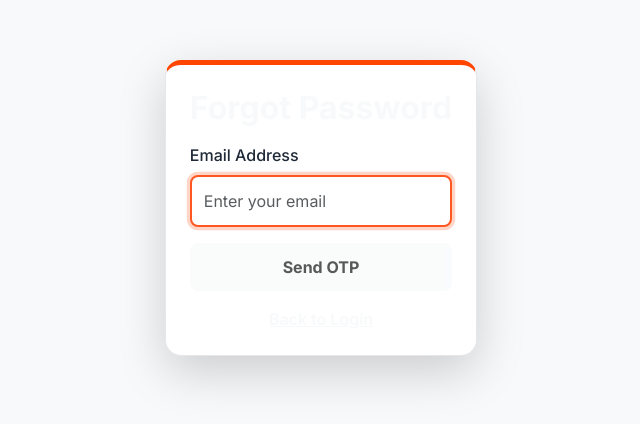
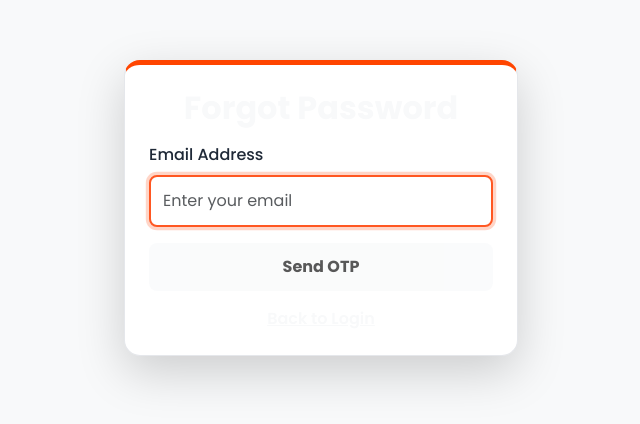
Before and after one commit to Dohperm/daily-hustle-worker-frontend, a React (Vite) app: page /forgot-password in a window 1280 px wide. Shown: the part 180-604 px from the top of the page, without its empty margins (319-959 px from the left). Built offline with nearby package versions, Linux system fonts and the light colour scheme; no server answers.

Commit message:
updated fonts

```diff
--- a/index.html
+++ b/index.html
@@ -5,7 +5,7 @@
     <link rel="icon" type="image/x-icon" href="/favicon.ico" />
     <link rel="preconnect" href="https://fonts.googleapis.com">
     <link rel="preconnect" href="https://fonts.gstatic.com" crossorigin>
-    <link href="https://fonts.googleapis.com/css2?family=Inter:wght@300;400;500;600;700&display=swap" rel="stylesheet">
+    <link href="https://fonts.googleapis.com/css2?family=Poppins:wght@300;400;500;600;700&display=swap" rel="stylesheet">
     <meta name="viewport" content="width=device-width, initial-scale=1.0" />
     <title>Daily Hustle</title>
   </head>
--- a/src/index.css
+++ b/src/index.css
@@ -50,10 +50,10 @@
   box-sizing: border-box;
   margin: 0;
   padding: 0;
-  font-family: 'Inter', -apple-system, BlinkMacSystemFont, 'Segoe UI', sans-serif;
+  font-family: "Poppins", system-ui, sans-serif;
 }
 body {
-  font-family: 'Inter', -apple-system, BlinkMacSystemFont, 'Segoe UI', sans-serif;
+  font-family: "Poppins", system-ui, sans-serif;
   background: var(--dh-bg-gradient);
   color: var(--dh-text);
   transition: var(--transition-fast);
@@ -61,9 +61,9 @@
   min-height: 100vh;
 }
 
-/* Ensure all elements use Inter */
+/* Ensure all elements use Poppins */
 input, button, select, textarea, table, th, td {
-  font-family: 'Inter', -apple-system, BlinkMacSystemFont, 'Segoe UI', sans-serif !important;
+  font-family: "Poppins", system-ui, sans-serif !important;
 }
 
 /* ============================================================================
@@ -208,7 +208,7 @@
   justify-content: center;
   gap: 0.5rem;
   text-align: center;
-  font-family: 'Inter', -apple-system, BlinkMacSystemFont, 'Segoe UI', sans-serif !important;
+  font-family: "Poppins", system-ui, sans-serif !important;
 }
 
 .btn-primary, .btn-costom {
@@ -273,7 +273,7 @@
   padding: 1rem;
   text-align: left;
   border-bottom: 1px solid var(--dh-border);
-  font-family: 'Inter', -apple-system, BlinkMacSystemFont, 'Segoe UI', sans-serif !important;
+  font-family: "Poppins", system-ui, sans-serif !important;
 }
 
 .table th {
@@ -314,7 +314,7 @@
   transition: border-color 0.2s;
   background: var(--dh-card-bg);
   color: var(--dh-text);
-  font-family: 'Inter', -apple-system, BlinkMacSystemFont, 'Segoe UI', sans-serif !important;
+  font-family: "Poppins", system-ui, sans-serif !important;
 }
 
 .form-control:focus {
@@ -514,7 +514,7 @@
   border-radius: 50%;
   margin: 0 3px;
   border: 1px solid var(--dh-primary);
-  font-family: 'Inter', -apple-system, BlinkMacSystemFont, 'Segoe UI', sans-serif !important;
+  font-family: "Poppins", system-ui, sans-serif !important;
 }
 
 .pagination .page-item.active .page-link {
```
